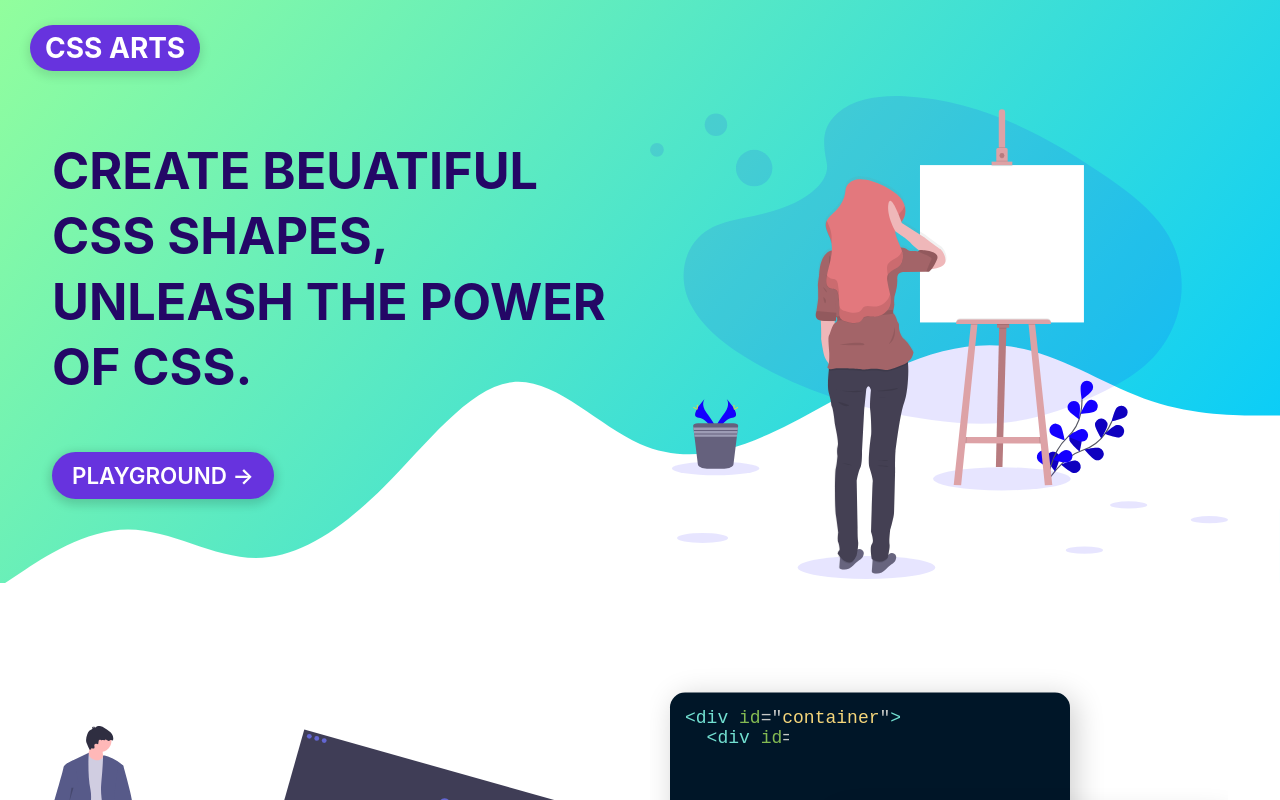
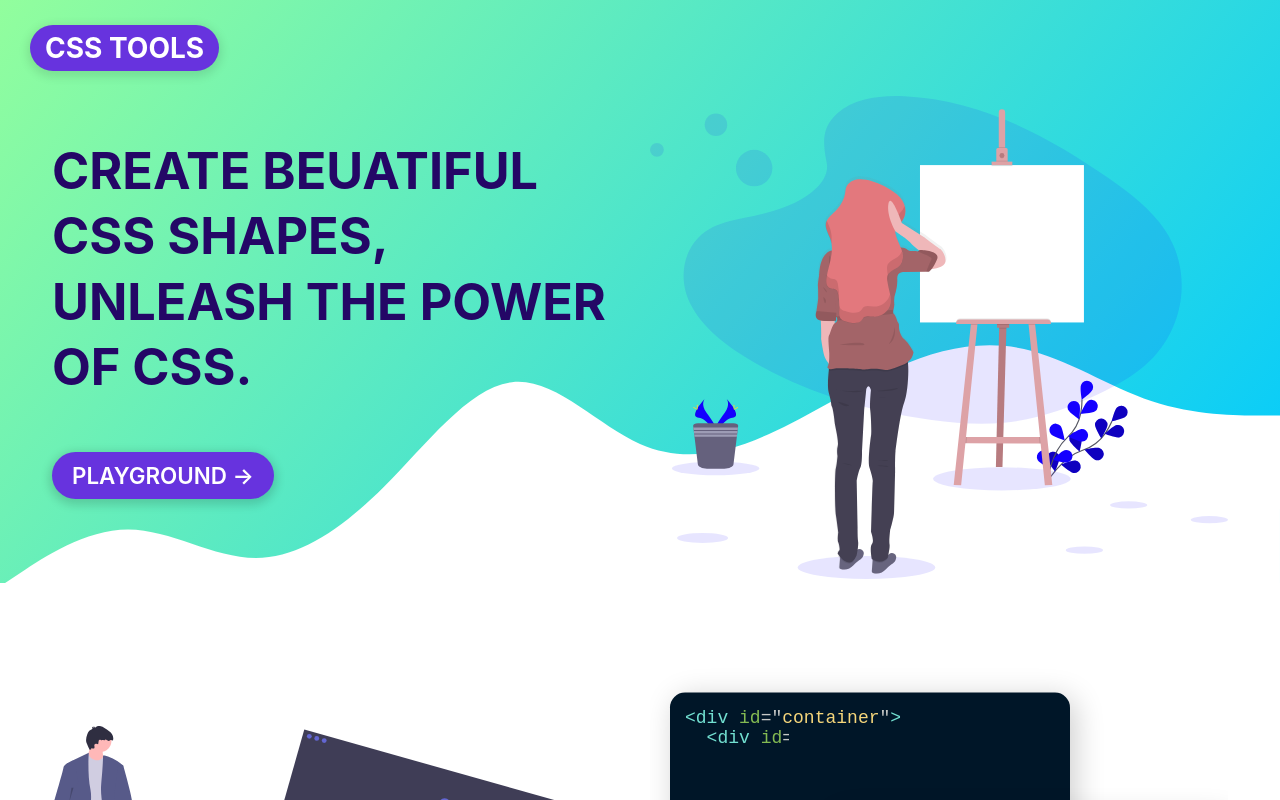
Before and after one commit to sherif-wael/css-art-box, a React (Create React App) app: page / in a window 1280 px wide. Shown: the top 800 px of the page. Built offline with nearby package versions, Linux system fonts and the light colour scheme.

Commit message:
initial commit

```diff
--- a/src/components/LandingPage.js
+++ b/src/components/LandingPage.js
@@ -29,7 +29,7 @@ export default function LandingPage(){
             <section class="intro-section">
                 <div class="high-index">
                     <header class="header flex">
-                        <h1>CSS ARTS</h1>
+                        <h1>CSS TOOLS</h1>
                     </header>
                     <div class="about side-paddings">
                         <div class="about-info">
```
